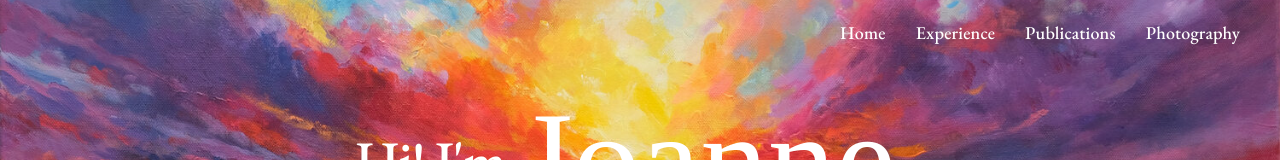
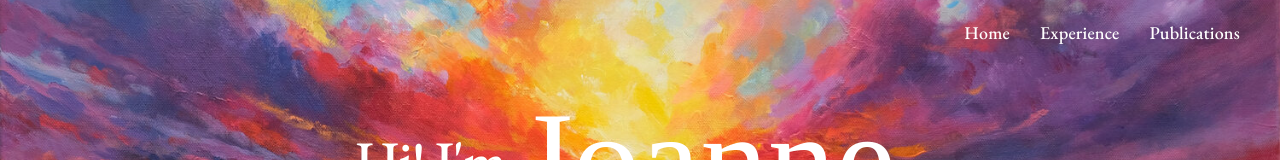
Before and after one commit to AlphauroraE/AlphauroraE.github.io, a React (Vite) app in the folder frontend/: page / in a window 1280 px wide. Shown: the top 160 px of the page. Built offline with nearby package versions, Linux system fonts and the light colour scheme; a web font is replaced by a local one.

Commit message:
Hide photography page

```diff
--- a/frontend/src/components/NavBar.jsx
+++ b/frontend/src/components/NavBar.jsx
@@ -35,7 +35,7 @@ const NavBar = ({ animate = false }) => {
         { text: 'Projects', to: '/projects', hidden: true },
         { text: 'Experience', to: '/experience' },
         { text: 'Publications', to: '/publications' },
-        { text: 'Photography', to: '/photography' }
+        { text: 'Photography', to: '/photography', hidden: true },
     ];
 
     const wordDuration = 0.2; // seconds per word reveal
```
